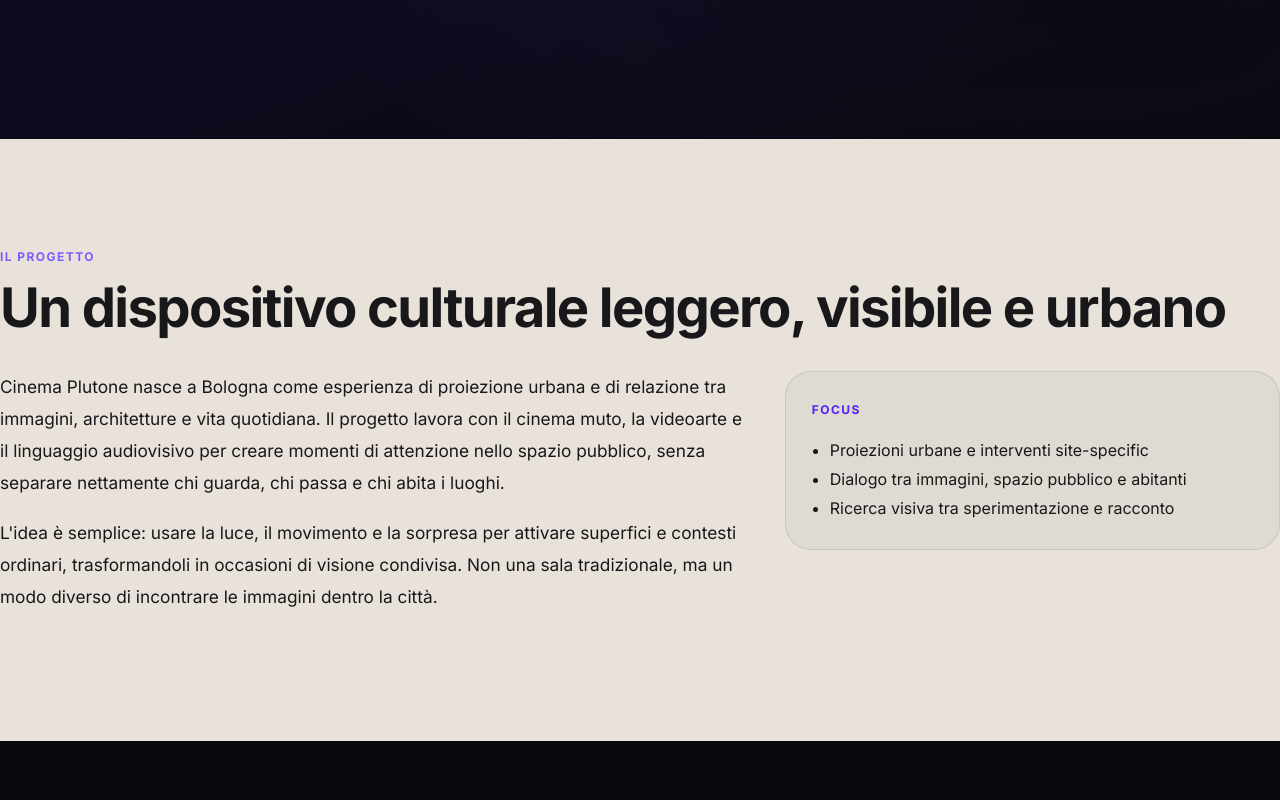
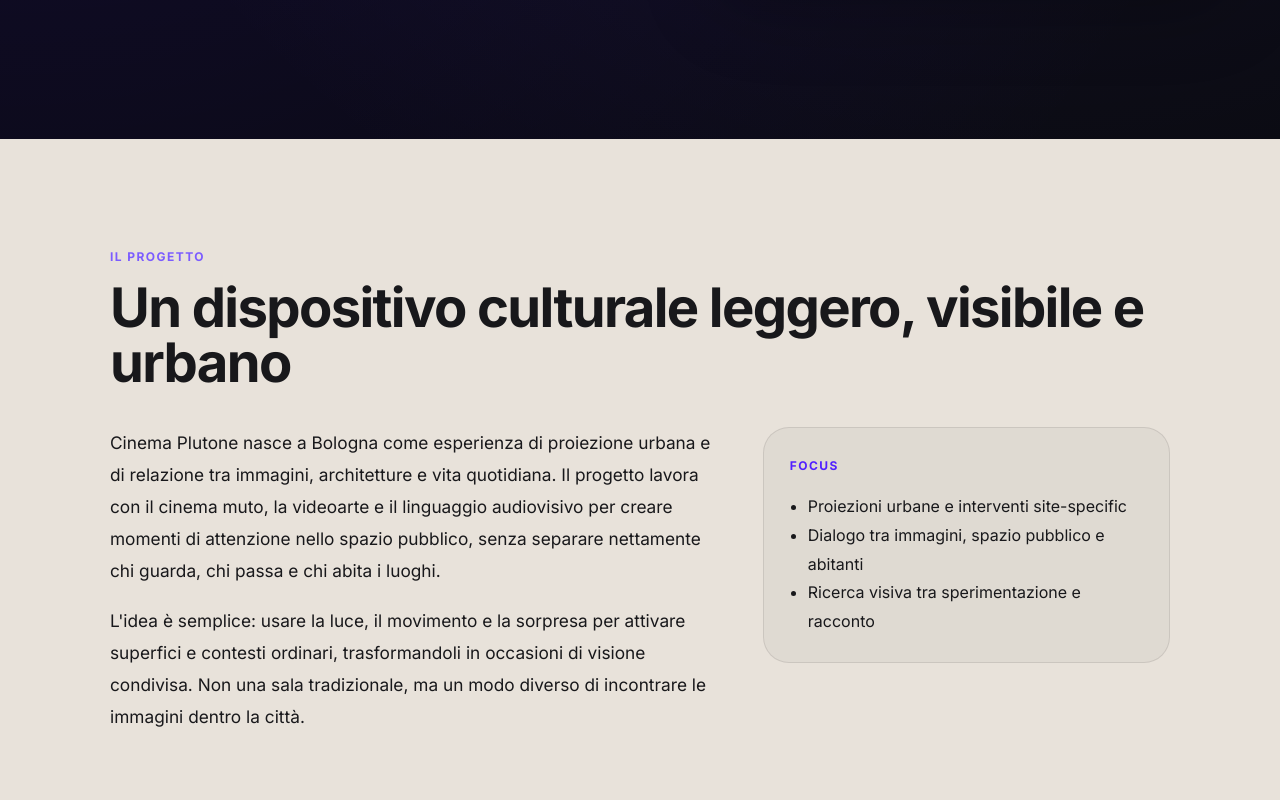
Before and after one commit to Basillico/cinema-plutone, a plain HTML site: page index.html in a window 1280 px wide. Shown: the part 700-1500 px from the top of the page. Drawn offline with Linux system fonts and the light colour scheme.

Commit message:
Update styles.css

```diff
--- a/styles.css
+++ b/styles.css
@@ -187,6 +187,11 @@
 .participants,
 .trajectory {
   width: 100%;
+}
+
+.intro,
+.participants {
+  padding:110px;
 }
 
 .intro .section,
```
